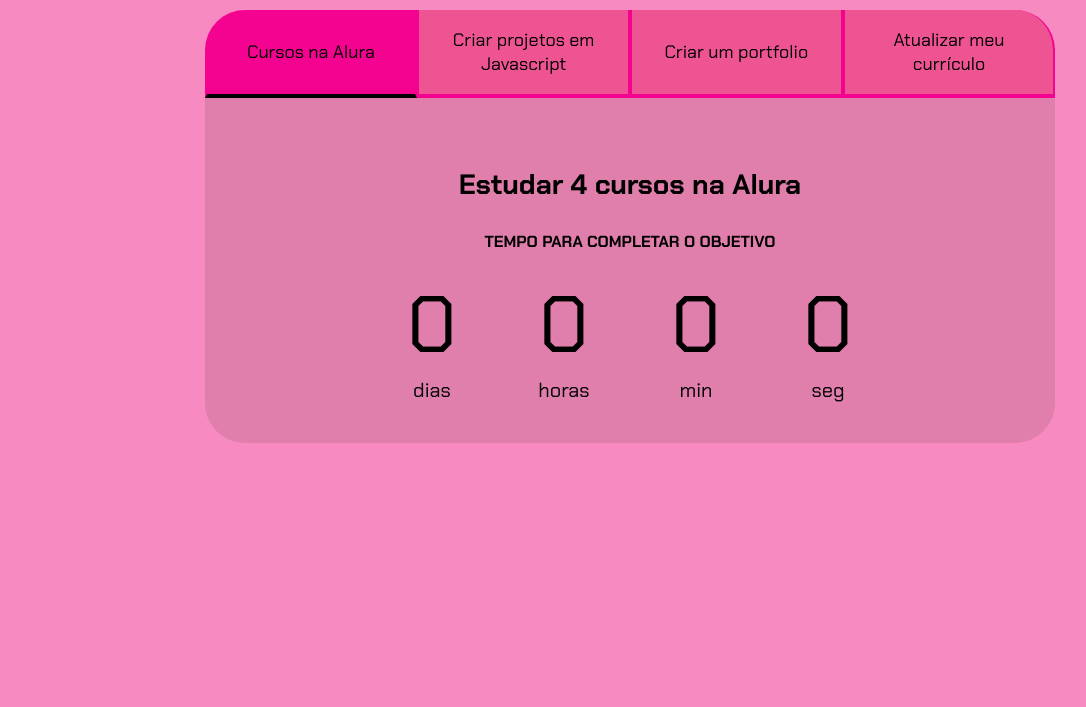
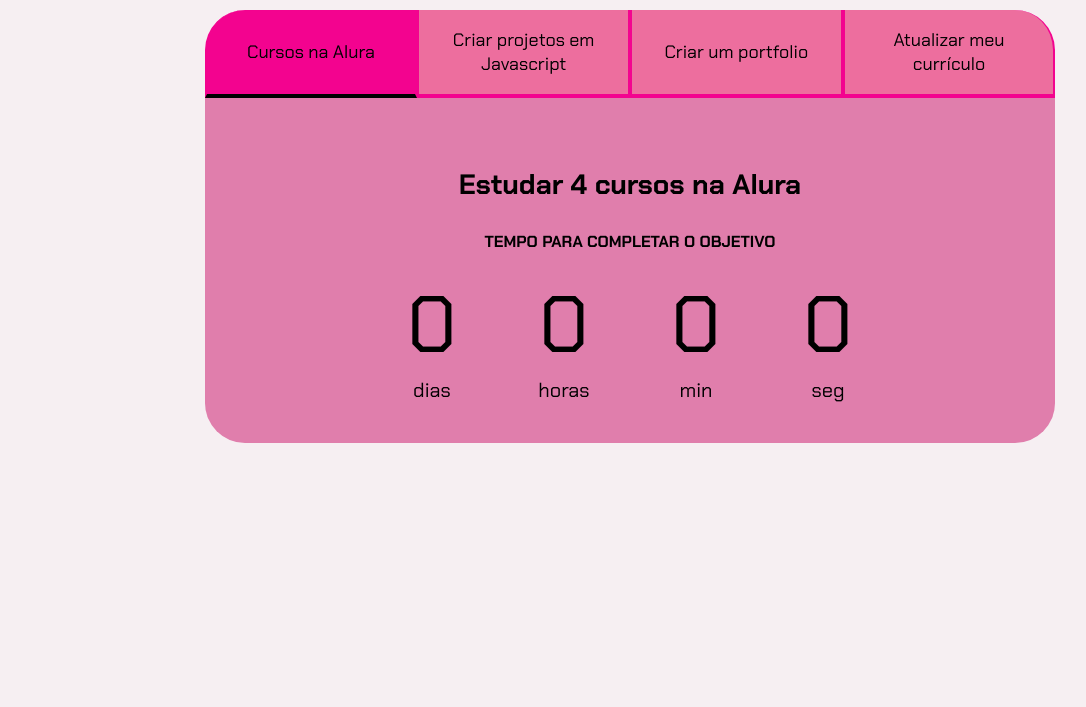
Before and after one commit to Camilecezilho/matem-tica-avan-ada-3-A, a plain HTML site: page index.html in a window 1280 px wide. Shown: the part 93-800 px from the top of the page, without its empty margins (10-1096 px from the left). Drawn offline with Linux system fonts and the light colour scheme.

Commit message:
sfmdgfdhf

```diff
--- a/style.css
+++ b/style.css
@@ -1,7 +1,7 @@
 @import url('https://fonts.googleapis.com/css2?family=Chakra+Petch:wght@400;700&display=swap');
 
 :root {
-    --cor-de-fundo: #f55ca8b7;
+    --cor-de-fundo: #f3eaeeb7;
     --verde: #000000;
     --branco: #000000;
     --botao-ativo: #f3038f;
```
